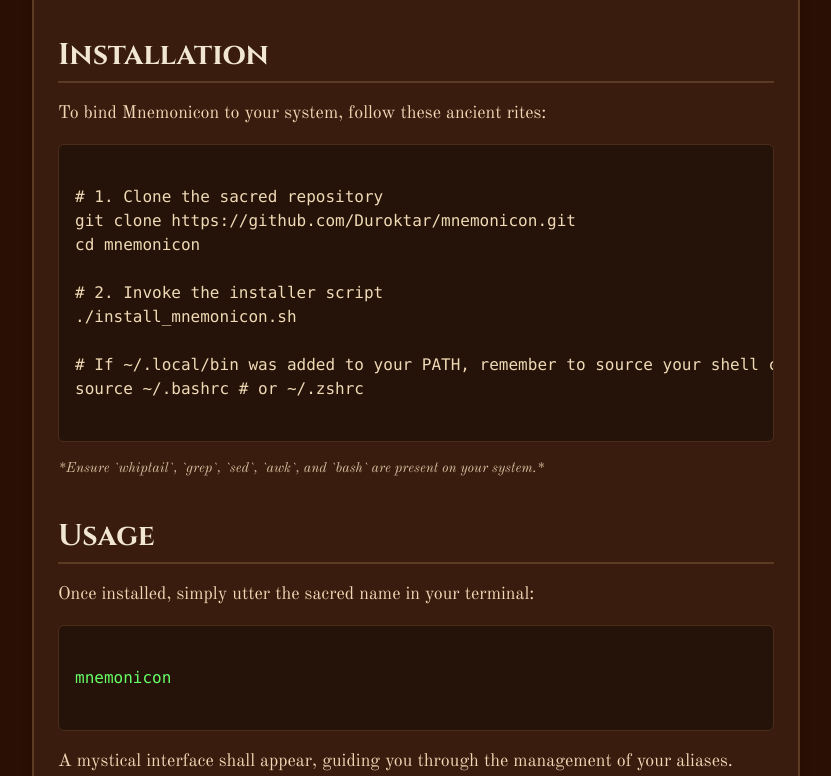
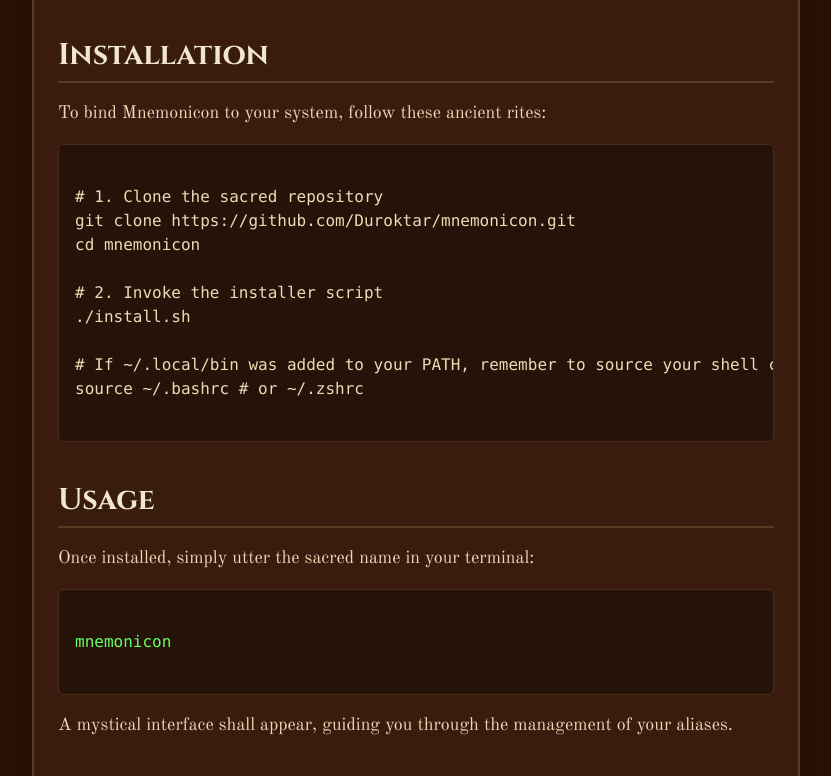
Before and after one commit to Duroktar/mnemonicon, a plain HTML site: page docs/index.html in a window 1280 px wide. Shown: the part 971-1747 px from the top of the page, without its empty margins (224-1055 px from the left). Drawn offline with nearby package versions, Linux system fonts and the light colour scheme.

Commit message:
few tweaks to the website

```diff
--- a/docs/index.html
+++ b/docs/index.html
@@ -30,16 +30,11 @@
 
         <!-- Logo Image -->
         <div class="flex justify-center mb-10">
-            <img src="./logo.png"
+            <img src="https://raw.githubusercontent.com/Duroktar/mnemonicon/refs/heads/gh-pages/docs/logo.png"
                  alt="Mnemonicon Logo - Stylized Book with Terminal Prompt"
                  class="w-48 h-48 rounded-lg border-2 border-[#66FF66] shadow-lg
                         transition-transform duration-300 hover:scale-105"
                  onerror="this.onerror=null;this.src='https://placehold.co/200x200/3D4A45/66FF66?text=MNEMONICON+LOGO+Fallback';">
-            <!--
-                IMPORTANT: Replace the 'src' attribute above with the actual path to your logo-2.jpg file.
-                Example: src="./assets/logo-2.jpg" or src="/images/logo-2.jpg"
-                Ensure the image is placed in your GitHub Pages repository.
-            -->
         </div>
 
         <!-- Introduction Section -->
@@ -85,15 +80,12 @@ git clone https://github.com/Duroktar/mnemonicon.git
 cd mnemonicon
 
 # 2. Invoke the installer script
-./install_mnemonicon.sh
+./install.sh
 
 # If ~/.local/bin was added to your PATH, remember to source your shell config:
 source ~/.bashrc # or ~/.zshrc
                 </code></pre>
             </div>
-            <p class="text-sm italic text-[#D4C09F]">
-                *Ensure `whiptail`, `grep`, `sed`, `awk`, and `bash` are present on your system.*
-            </p>
         </section>
 
         <!-- Usage Section -->
```
